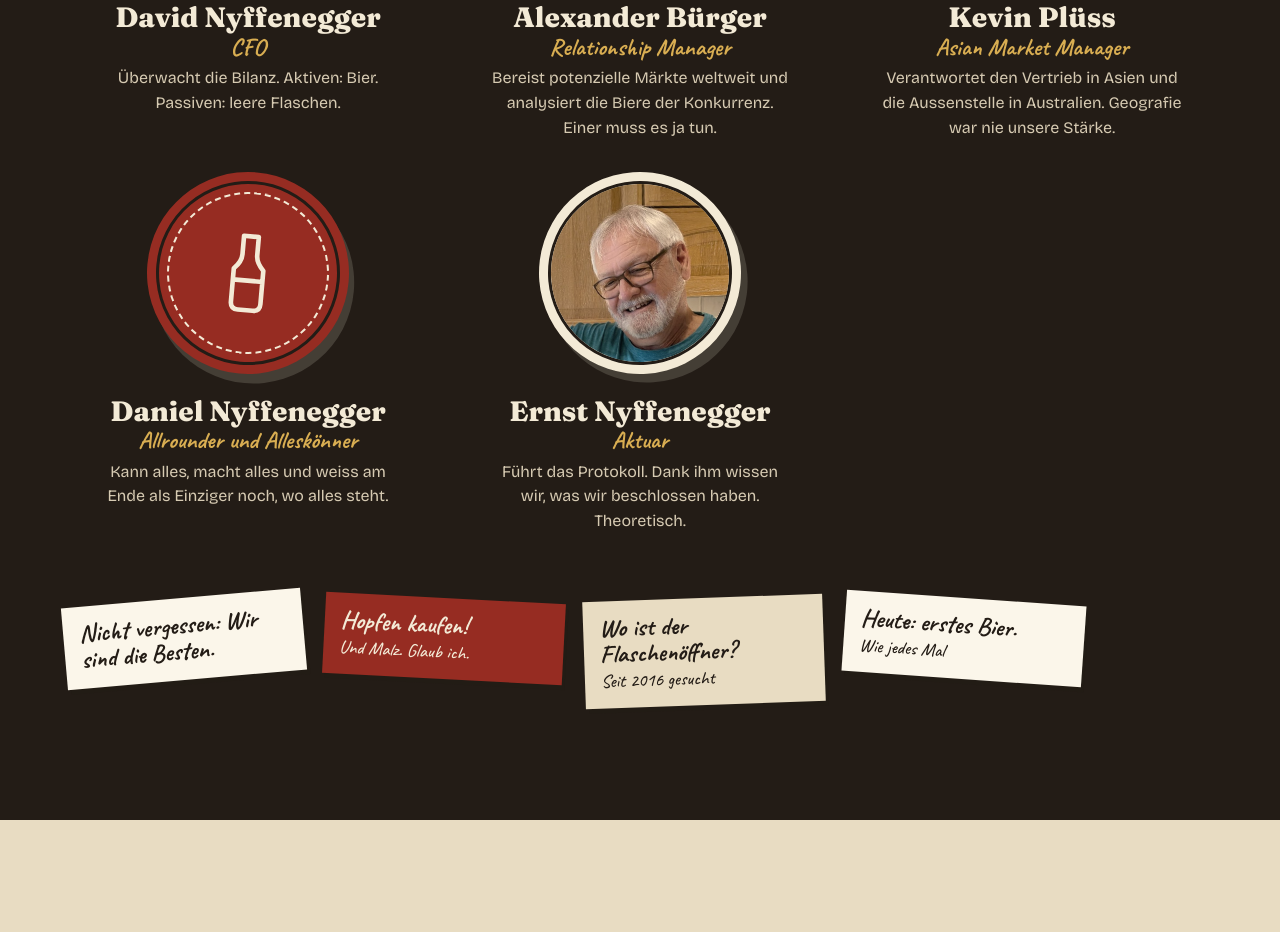
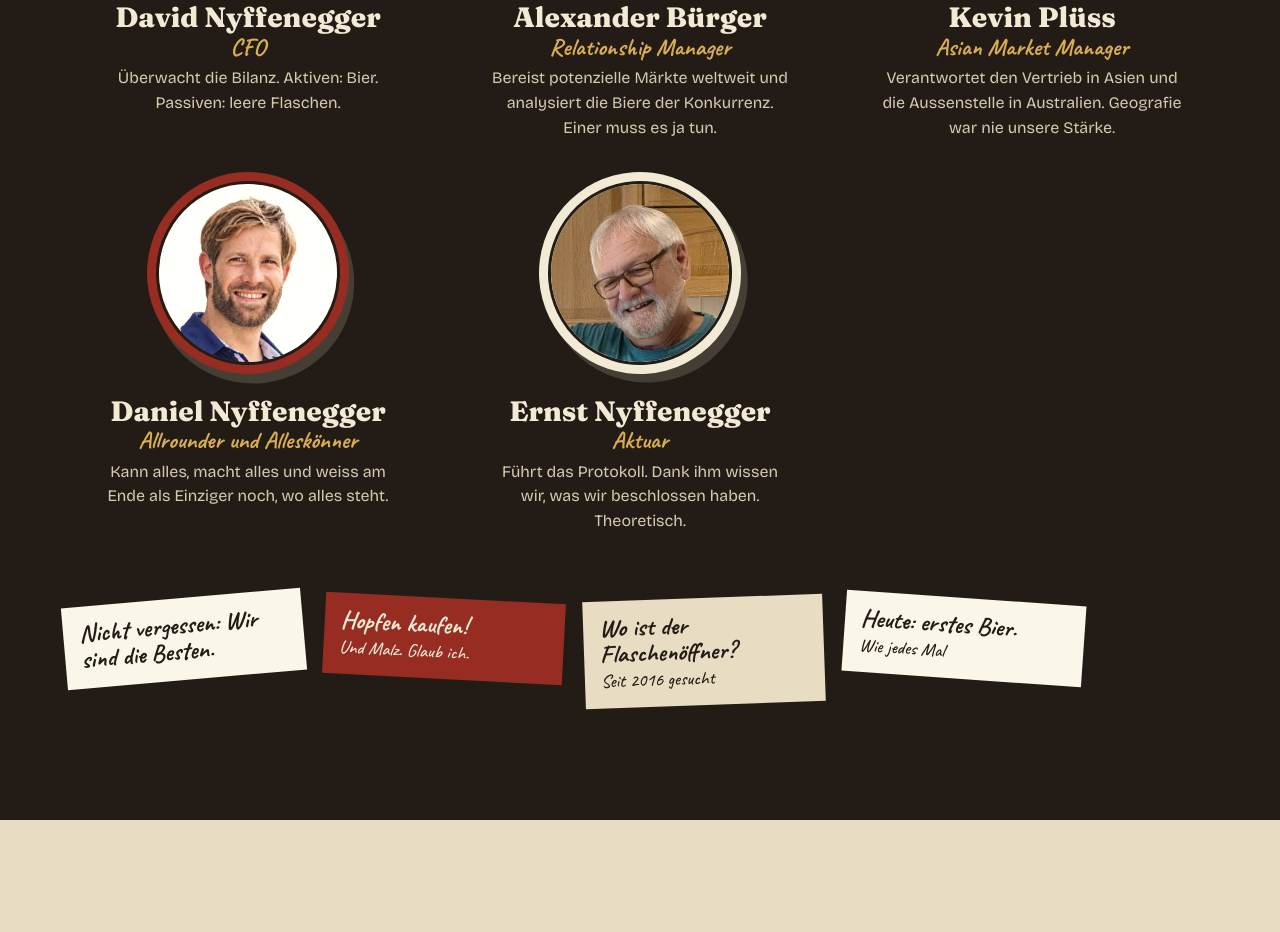
Before and after one commit to thomasjnyffenegger/malzheimer, a plain HTML site: page index.html in a window 1280 px wide. Shown: the part 4545-5477 px from the top of the page. Drawn offline with nearby package versions, Linux system fonts and the light colour scheme.

Commit message:
Porträt von Daniel Nyffenegger
Co-Authored-By: Claude Fable 5.2 <noreply@anthropic.com>
Claude-Session: https://claude.ai/code/session_01QTV15Yb6YsBUu7xkddffCW

```diff
--- a/index.html
+++ b/index.html
@@ -438,7 +438,7 @@ var CREW = [
   {name:"David Nyffenegger", foto:"portrait-6.jpg", rolle:"CFO", text:"Überwacht die Bilanz. Aktiven: Bier. Passiven: leere Flaschen.", bild:"muenze"},
   {name:"Alexander Bürger", foto:"portrait-3.jpg", rolle:"Relationship Manager", text:"Bereist potenzielle Märkte weltweit und analysiert die Biere der Konkurrenz. Einer muss es ja tun.", bild:"herz"},
   {name:"Kevin Plüss", foto:"", rolle:"Asian Market Manager", text:"Verantwortet den Vertrieb in Asien und die Aussenstelle in Australien. Geografie war nie unsere Stärke.", bild:"globus"},
-  {name:"Daniel Nyffenegger", foto:"", rolle:"Allrounder und Alleskönner", text:"Kann alles, macht alles und weiss am Ende als Einziger noch, wo alles steht.", bild:"flasche"},
+  {name:"Daniel Nyffenegger", foto:"portrait-daniel.jpg", rolle:"Allrounder und Alleskönner", text:"Kann alles, macht alles und weiss am Ende als Einziger noch, wo alles steht.", bild:"flasche"},
   {name:"Ernst Nyffenegger", foto:"portrait-ernst.jpg", rolle:"Aktuar", text:"Führt das Protokoll. Dank ihm wissen wir, was wir beschlossen haben. Theoretisch.", bild:"etikette"}
 ];
 var FOTOS = [
```
Also changed, not shown: fotos/portrait-daniel.jpg (added).
